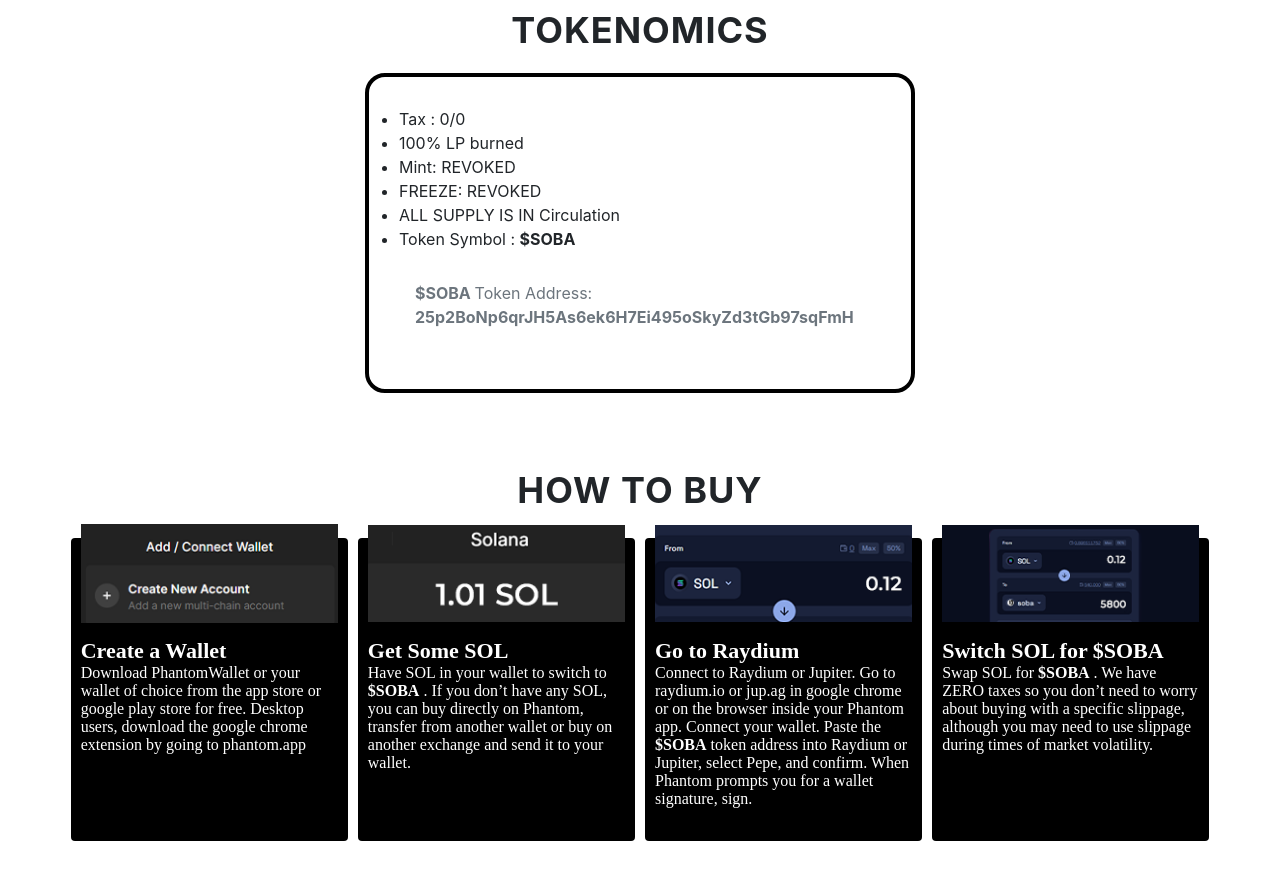
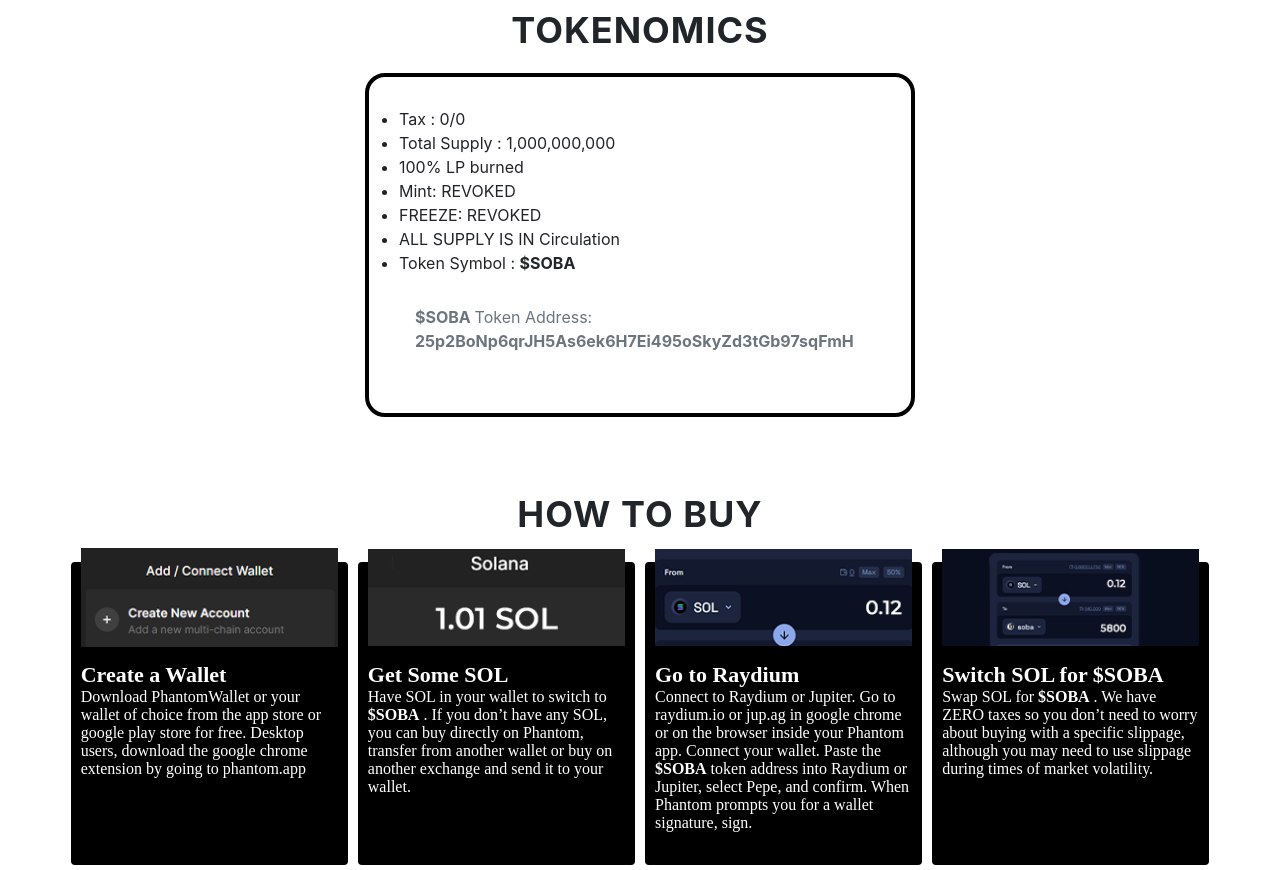
Before and after one commit to AlexBarbulescu/solbastard.github.io, a plain HTML site: page index.html in a window 1280 px wide. Shown: the part 974-1844 px from the top of the page. Drawn offline with Linux system fonts and the light colour scheme; some packages are replaced by stand-ins of ours; a script that the page names is missing.

Commit message:
Update index.html
Added total supply to tokenomics

```diff
--- a/index.html
+++ b/index.html
@@ -168,6 +168,7 @@
 								<ul class="text-start">
 
 									<li>Tax : 0/0 </li>
+									<li>Total Supply : 1,000,000,000 </li>
 									<li>100% LP burned</li>
 									<li>Mint: REVOKED</li>
 									<li>FREEZE: REVOKED</li>
```
